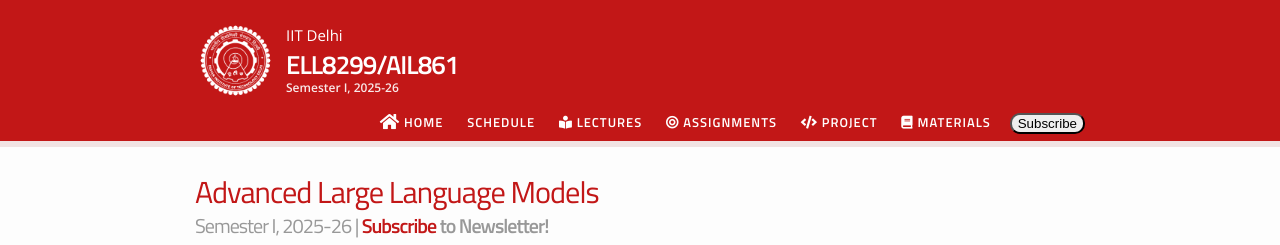
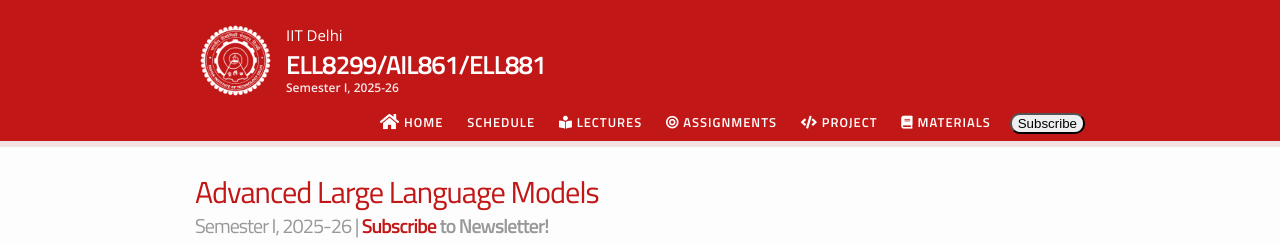
Before and after one commit to lcs2-iitd/ELL8299-2501, a Jekyll site: the page built from index.md, in a window 1280 px wide. Shown: the top 245 px of the page. Built offline with Jekyll 4.4.1, drawn with Linux system fonts in a browser that asks for light colours; nearby versions of some CDN libraries.

Commit message:
Update _config.yml

```diff
--- a/_config.yml
+++ b/_config.yml
@@ -1,5 +1,5 @@
 # Site settings
-course_code: ELL8299/AIL861
+course_code: ELL8299/AIL861/ELL881
 course_name: "Advanced Large Language Models"
 course_description: "The field of Natural Language Processing (NLP) has witnessed rapid progress in recent times, driven mainly by the design and development of Large Language Models (LLMs). With the increase in scale, LLMs exhibit various emergent properties, though there are conflicting opinions among researchers about these phenomena. Nonetheless, LLMs are proving to be useful and are becoming ubiquitous across numerous applications.<br/><br/>This advanced course aims to introduce the latest advancements in generative AI for text and is open to both undergraduate and graduate students. The course is structured into five modules: Fundamentals, Efficiency, Augmentation & Reasoning, Alternate Paradigms, and Miscellaneous. Together, these modules will provide a comprehensive view of the different facets of LLMs.<br/><br/>Students should have a background in Machine Learning and be proficient in Python programming. At least some basic knowledge of Deep Learning and NLP is preferred. Through assignments and a course project, students will acquire the skills necessary to design, implement, and understand LLMs using the PyTorch framework."
 course_semester: "Semester I, 2025-26"
```
